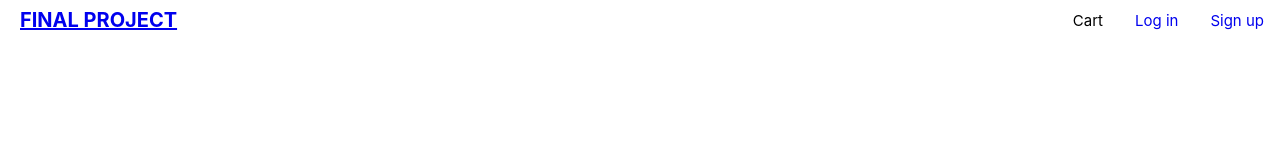
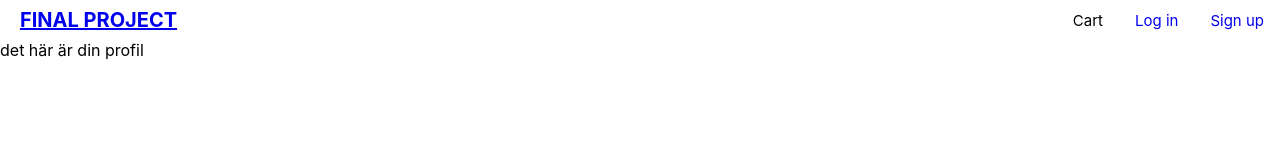
Before and after one commit to annatakman/Final-Project-Frontend, a React (Create React App) app: page /profilepage in a window 1280 px wide. Shown: the top 160 px of the page. Built offline with nearby package versions, Linux system fonts and the light colour scheme.

Commit message:
updated nav to be different when signed in, moved files from components to pages

```diff
--- a/src/App.js
+++ b/src/App.js
@@ -4,9 +4,9 @@ import { configureStore, combineReducers } from "@reduxjs/toolkit"
 import { cart } from "reducers/cart"
 import { products } from "reducers/products"
 import { user } from "reducers/user"
-import { Login } from "components/Login"
-import { Signup } from "components/Signup"
-import { Profilpage } from "components/Profilpage"
+import { Login } from "pages/Login"
+import { Signup } from "pages/Signup"
+import { ProfilePage } from "pages/ProfilePage"
 import { BrowserRouter, Switch, Route } from "react-router-dom" // added
 import { Header } from "components/Header"
 import { LandingPage } from "pages/LandingPage"
@@ -37,8 +37,8 @@ export const App = () => {
             <Signup />
           </Route>
 
-          <Route path="/profilpage">
-            <Profilpage />
+          <Route path="/profilepage">
+            <ProfilePage />
           </Route>
         </Switch>
       </BrowserRouter>
--- a/src/components/Header.js
+++ b/src/components/Header.js
@@ -1,6 +1,7 @@
 import React from 'react'
+import styled from 'styled-components'
 import { Link } from 'react-router-dom'
-import styled from 'styled-components'
+import { useSelector } from 'react-redux'
 
 const Nav = styled.nav`
   display: flex;
@@ -40,6 +41,7 @@ const ListItem = styled.li`
 `
 
 export const Header = () => {
+  const accessToken = useSelector((store) => store.user.login.accessToken)
   return (
     <Nav>
       <Link to='/'>
@@ -51,6 +53,8 @@ export const Header = () => {
           Cart
         </ListItem>
 
+        {!accessToken &&
+          <>
             <Link to='/login'>
               <ListItem>
                 Log in
@@ -61,6 +65,23 @@ export const Header = () => {
                 Sign up
               </ListItem>
             </Link>
+          </>
+        }
+
+        {accessToken &&
+          <>
+            <Link to='/login'>
+              <ListItem>
+                Profile
+              </ListItem>
+            </Link>
+            <Link to='/'>
+              <ListItem>
+                Sign out
+              </ListItem>
+            </Link>
+          </>
+        }
       </NavList>
     </Nav>
   )
--- a/src/components/Login.js
+++ b/src/pages/Login.js
@@ -1,10 +1,10 @@
 import React, { useState } from "react";
 import styled from "styled-components";
 //import { Link } from "react-router-dom";
-import { Button } from "./Button";
+import { Button } from "../components/Button";
 import { useDispatch, useSelector } from "react-redux";
 import { user, login } from "../reducers/user";
-import { Profilpage } from "./Profilpage";
+import { ProfilePage } from "./ProfilePage";
 
 //const LOGIN_URL = "http://localhost:8080/sessions";
 
@@ -67,7 +67,7 @@ export const Login = () => {
     );
   } else {
     // If user is logged in, show profile
-    return <Profilpage />;
+    return <ProfilePage />;
   }
 };
 //export default Login;
--- a/src/components/Profilpage.js
+++ b/src/pages/ProfilePage.js
@@ -3,6 +3,6 @@ import React from "react";
 //import { Link } from "react-router-dom";
 //import { Button } from "./Button";
 
-export const Profilpage = () => {
+export const ProfilePage = () => {
   return <div> det här är din profil</div>;
 };
--- a/src/components/Signup.js
+++ b/src/pages/Signup.js
@@ -3,7 +3,7 @@ import { useDispatch, useSelector } from "react-redux";
 import { user, login } from "../reducers/user";
 import styled from "styled-components";
 //import { Link } from "react-router-dom";
-import { Button } from "./Button";
+import { Button } from "../components/Button";
 
 const SIGNUP_URL = "http://localhost:8080/users";
 
```
Lines whose indentation alone changed are shown as unchanged.
